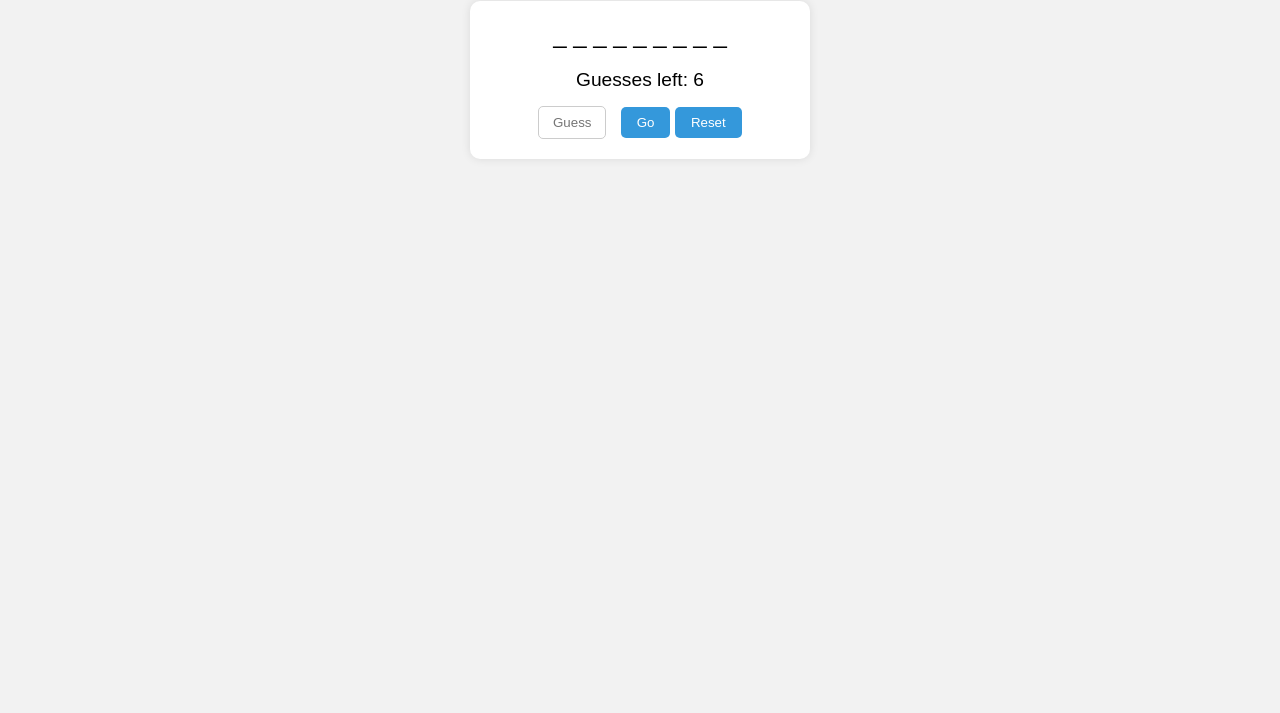
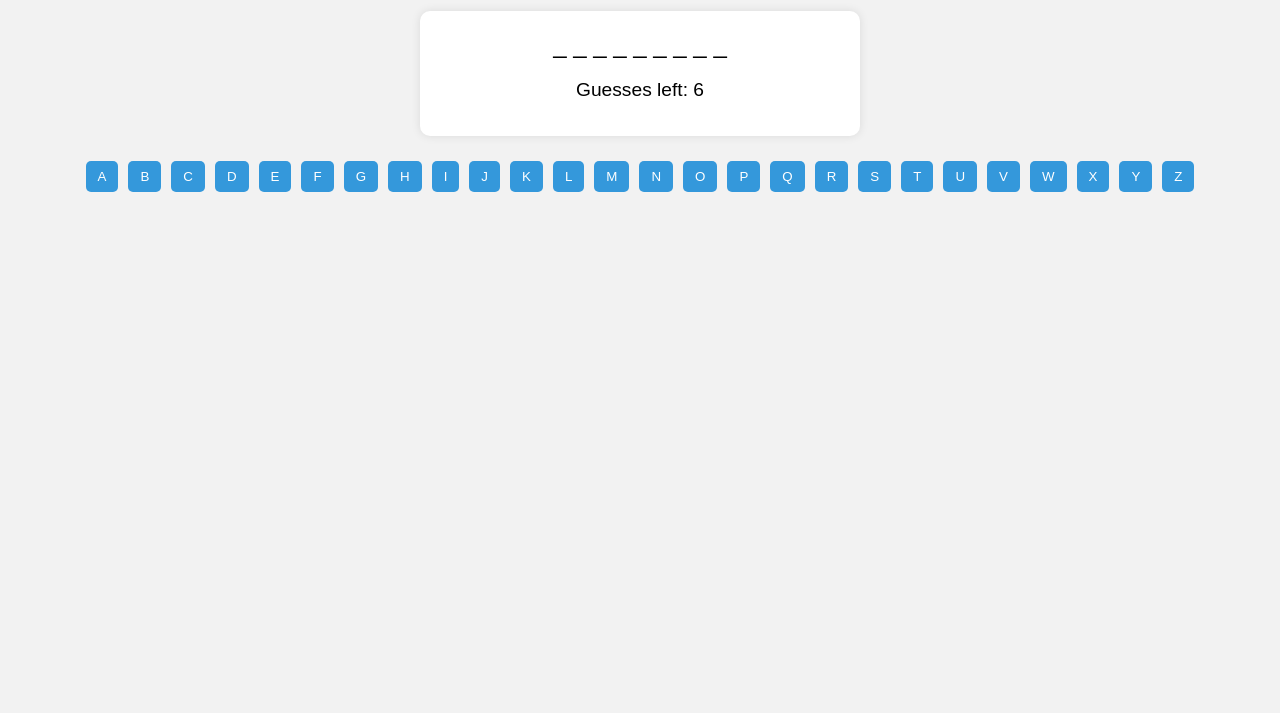
Before and after one commit to djbeckett24/djbeckett24.github.io, a plain HTML site: page hangman.html in a window 1280 px wide. Shown: the part 87-800 px from the top of the page. Drawn offline with Linux system fonts and the light colour scheme.

Commit message:
Created Hangman,

```diff
--- a/hangman.html
+++ b/hangman.html
@@ -2,14 +2,14 @@
 <html lang="en">
 <head>
   <meta charset="UTF-8">
-  <title>Hangman Game</title>
+  <title>Christmas Hangman Game</title>
   <meta name="viewport" content="width=device-width, initial-scale=1.0">
   <style>
     body {
       font-family: Arial, sans-serif;
       text-align: center;
       margin: 0;
-      padding: 10px;
+      padding: 20px;
       background-color: #f2f2f2;
     }
 
@@ -19,7 +19,7 @@
     }
 
     .hangman-container {
-      max-width: 300px;
+      max-width: 400px;
       margin: 0 auto;
       background-color: #fff;
       padding: 20px;
@@ -32,49 +32,43 @@
       margin-bottom: 20px;
     }
 
-    .input-area input[type="text"] {
-      padding: 8px;
-      margin-right: 10px;
-      width: 50px;
-      text-align: center;
-      border-radius: 5px;
-      border: 1px solid #ccc;
-    }
-
-    .input-area button {
-      padding: 8px 16px;
-      cursor: pointer;
-      border-radius: 5px;
-      border: none;
-      background-color: #3498db;
-      color: #fff;
-    }
-
-    .input-area button:hover {
-      background-color: #2980b9;
-    }
-
     .guesses-left {
       font-size: 1.2em;
       margin-bottom: 15px;
     }
+
+    .letter-list {
+      display: flex;
+      justify-content: center;
+      flex-wrap: wrap;
+      margin-top: 20px;
+    }
+
+    .letter-item {
+      display: inline-block;
+      margin: 5px;
+      padding: 8px 12px;
+      cursor: pointer;
+      border-radius: 5px;
+      background-color: #3498db;
+      color: #fff;
+      border: none;
+    }
+
+    .letter-item:disabled {
+      background-color: #ccc;
+      cursor: not-allowed;
+    }
   </style>
 </head>
 <body>
-  <h1>Hangman Game</h1>
+  <h1>Christmas Hangman Game</h1>
   <div class="hangman-container">
     <div class="word-display" id="wordDisplay"></div>
     <div class="guesses-left">Guesses left: <span id="guessesLeft">6</span></div>
-    <div class="input-area">
-      <input type="text" id="guessInput" maxlength="1" placeholder="Guess">
-      <button onclick="checkLetter()">Go</button>
-      <button onclick="resetGame()">Reset</button>
   </div>
-  </div>
+  <div class="letter-list" id="letterList"></div>
   <script>
-    // Game logic here...
-    // (Insert the JavaScript code provided in the previous example)
-    // Array of words for the game
     const words = [
       "santa",
       "reindeer",
@@ -98,70 +92,75 @@
       "frosty"
     ];
 
-let word; // The randomly selected word
-let guessedWord; // The word being guessed with correct guesses revealed
-let wrongGuesses; // Incorrectly guessed letters
-let guessesLeft; // Number of guesses remaining
+    let chosenLetters = [];
+    let selectedWord = words[Math.floor(Math.random() * words.length)];
+    let displayWord = selectedWord.split('').map(letter => '_').join(' '); // Add spaces between letters
+    let guessesLeft = 6;
 
-// Function to initialize the game
     function initGame() {
-  // Select a random word from the words array
-  word = words[Math.floor(Math.random() * words.length)].toLowerCase();
-  guessedWord = "_".repeat(word.length); // Create a string of underscores to represent the word
-  wrongGuesses = [];
+      chosenLetters = [];
+      selectedWord = words[Math.floor(Math.random() * words.length)];
+      displayWord = selectedWord.split('').map(letter => '_').join(' '); // Add spaces between letters
       guessesLeft = 6;
+      document.getElementById('wordDisplay').textContent = displayWord;
+      document.getElementById('guessesLeft').textContent = guessesLeft;
 
-  updateDisplay();
+      const letterList = document.getElementById('letterList');
+      letterList.innerHTML = ''; // Clear existing letters
+
+      const alphabet = 'abcdefghijklmnopqrstuvwxyz';
+      for (let i = 0; i < alphabet.length; i++) {
+        const letter = alphabet[i];
+        const letterButton = document.createElement('button');
+        letterButton.textContent = letter.toUpperCase();
+        letterButton.classList.add('letter-item');
+        letterButton.onclick = function() {
+          if (!chosenLetters.includes(letter)) {
+            chosenLetters.push(letter);
+            this.disabled = true;
+            checkLetter(letter);
+          }
+        };
+        letterList.appendChild(letterButton);
+      }
     }
 
-// Function to update the display
-function updateDisplay() {
-  document.getElementById('wordDisplay').innerText = guessedWord.split('').join(' ');
-  document.getElementById('guessesLeft').innerText = guessesLeft;
+    function checkLetter(letter) {
+      if (selectedWord.includes(letter)) {
+        for (let i = 0; i < selectedWord.length; i++) {
+          if (selectedWord[i] === letter) {
+            const index = i * 2; // Double the index to account for spaces
+            displayWord = displayWord.substring(0, index) + letter + displayWord.substring(index + 1);
           }
+        }
+        document.getElementById('wordDisplay').textContent = displayWord;
 
-// Function to check if the guessed letter is in the word
-function checkLetter() {
-  const guessInput = document.getElementById('guessInput');
-  const letter = guessInput.value.toLowerCase();
-
-  if (letter && word.includes(letter)) {
-    for (let i = 0; i < word.length; i++) {
-      if (word[i] === letter) {
-        guessedWord = guessedWord.substring(0, i) + letter + guessedWord.substring(i + 1);
+        if (!displayWord.includes('_')) {
+          // Win condition
+          const winPopup = confirm('Congratulations! You won!\nClick OK to continue.');
+          if (winPopup) {
+            window.location.href = 'index.html'; // Replace with the URL of the win page
+          } else {
+            initGame(); // Restart the game if the popup is dismissed
           }
         }
       } else {
-    if (!wrongGuesses.includes(letter)) {
-      wrongGuesses.push(letter);
         guessesLeft--;
+        document.getElementById('guessesLeft').textContent = guessesLeft;
+
+        if (guessesLeft === 0) {
+          // Lose condition
+          const losePopup = confirm(`Sorry, you lost! The word was "${selectedWord}".\nClick OK to continue.`);
+          if (losePopup) {
+            window.location.href = 'coinflip.html'; // Replace with the URL of the lose page
+          } else {
+            initGame(); // Restart the game if the popup is dismissed
+          }
+        }
       }
     }
 
-  guessInput.value = ''; // Clear the input field
-  updateDisplay();
-  checkGameStatus();
-}
-
-// Function to check if the game is won or lost
-function checkGameStatus() {
-  if (guessedWord === word) {
-    alert('Congratulations! You won!');
-    resetGame();
-  } else if (guessesLeft === 0) {
-    alert(`Sorry, you lost! The word was "${word}".`);
-    resetGame();
-  }
-}
-
-// Function to reset the game
-function resetGame() {
-  initGame();
-}
-
-// Initialize the game when the page loads
     window.onload = initGame;
-
   </script>
 </body>
 </html>
```
Lines whose indentation alone changed are shown as unchanged.
